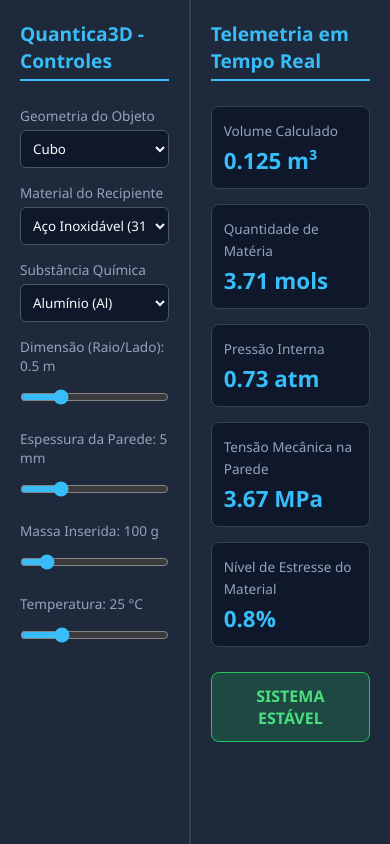
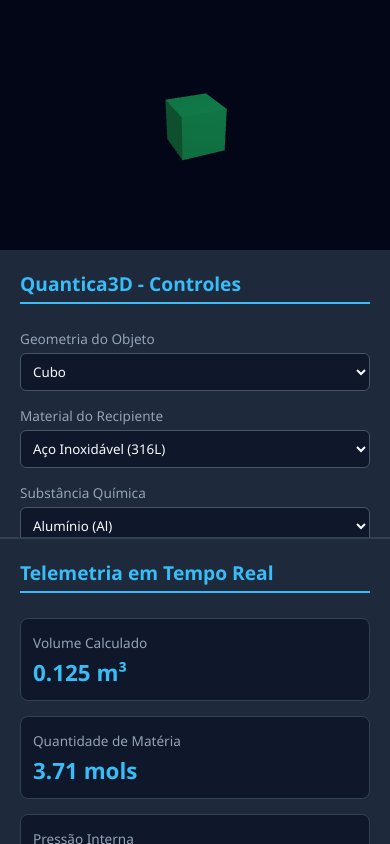
Before and after one commit to lucianorviana75/Quantica3D, a Flask app: page / in a window 390 px wide. Run offline with Flask 3, Linux system fonts and the light colour scheme.

Commit message:
Alteração no Simulador_quantico3D/templates/index.html

```diff
--- a/Simulador_quantico3D/templates/index.html
+++ b/Simulador_quantico3D/templates/index.html
@@ -2,20 +2,40 @@
 <html lang="pt">
 <head>
     <meta charset="UTF-8">
-    <meta name="viewport" content="width=device-width, initial-scale=1.0">
+    <meta name="viewport" content="width=device-width, initial-scale=1.0, maximum-scale=1.0, user-scalable=no">
     <title>Quantica3D - Simulador de Vasos e Reações</title>
     <!-- Three.js e OrbitControls para visualização 3D -->
     <script src="https://cdnjs.cloudflare.com/ajax/libs/three.js/r128/three.min.js"></script>
     <script src="https://cdn.jsdelivr.net/npm/three@0.128.0/examples/js/controls/OrbitControls.js"></script>
     <style>
-        * { box-sizing: border-box; margin: 0; padding: 0; font-family: 'Segoe UI', Tahoma, Geneva, Verdana, sans-serif; }
-        body { display: flex; height: 100vh; background-color: #0f172a; color: #f8fafc; overflow: hidden; }
+    * {
+        box-sizing: border-box;
+        margin: 0;
+        padding: 0;
+        font-family: 'Segoe UI', Tahoma, Geneva, Verdana, sans-serif;
+    }
 
-        /* Layout Split-Screen */
-        .panel { padding: 20px; overflow-y: auto; background: #1e293b; display: flex; flex-direction: column; gap: 15px; }
+    body {
+        display: flex;
+        height: 100dvh; /* dvh evita que a barra do celular corte o fundo da tela */
+        width: 100vw;
+        background-color: #0f172a;
+        color: #f8fafc;
+        overflow: hidden;
+    }
+
+    /* Layout Split-Screen para Desktop */
+    .panel {
+        padding: 20px;
+        overflow-y: auto;
+        background: #1e293b;
+        display: flex;
+        flex-direction: column;
+        gap: 15px;
+    }
     #left-panel { width: 320px; border-right: 1px solid #334155; }
     #right-panel { width: 340px; border-left: 1px solid #334155; }
-        #canvas-container { flex: 1; position: relative; background: #020617; }
+    #canvas-container { flex: 1; position: relative; background: #020617; min-height: 250px; }
 
     h2 { font-size: 1.2rem; color: #38bdf8; border-bottom: 2px solid #38bdf8; padding-bottom: 5px; margin-bottom: 10px; }
     .control-group { display: flex; flex-direction: column; gap: 5px; }
@@ -31,6 +51,36 @@
     .status-ok { background: rgba(34, 197, 94, 0.2); color: #4ade80; border: 1px solid #22c55e; }
     .status-alert { background: rgba(234, 179, 8, 0.2); color: #facc15; border: 1px solid #eab308; }
     .status-danger { background: rgba(239, 68, 68, 0.2); color: #f87171; border: 1px solid #ef4444; }
+
+    /* --- REGRAS DE RESPONSIVIDADE PARA TELEMÓVEIS / ECRÃS PEQUENOS --- */
+    @media (max-width: 768px) {
+        body {
+            flex-direction: column; /* Empilha os elementos verticalmente no celular */
+            overflow-y: auto; /* Permite rolar a página inteira se necessário */
+        }
+
+        #left-panel, #right-panel {
+            width: 100%;
+            border: none;
+            max-height: 45vh; /* Limita a altura dos painéis para não cobrir tudo */
+        }
+
+        #left-panel {
+            border-bottom: 1px solid #334155;
+            order: 2; /* Coloca os controles abaixo da visualização 3D */
+        }
+
+        #canvas-container {
+            width: 100%;
+            height: 40vh; /* O simulador 3D ocupa 40% da altura da tela */
+            order: 1; /* O visualizador 3D fica no topo */
+        }
+
+        #right-panel {
+            border-top: 1px solid #334155;
+            order: 3; /* Os resultados/status ficam no final */
+        }
+    }
 </style>
 </head>
 <body>
```
Lines whose indentation alone changed are shown as unchanged.
